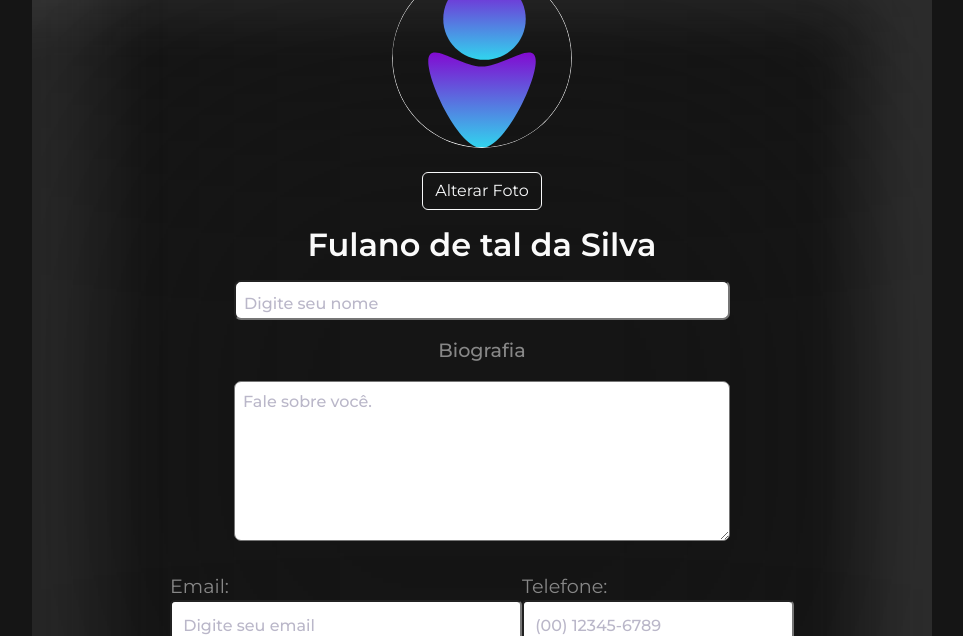
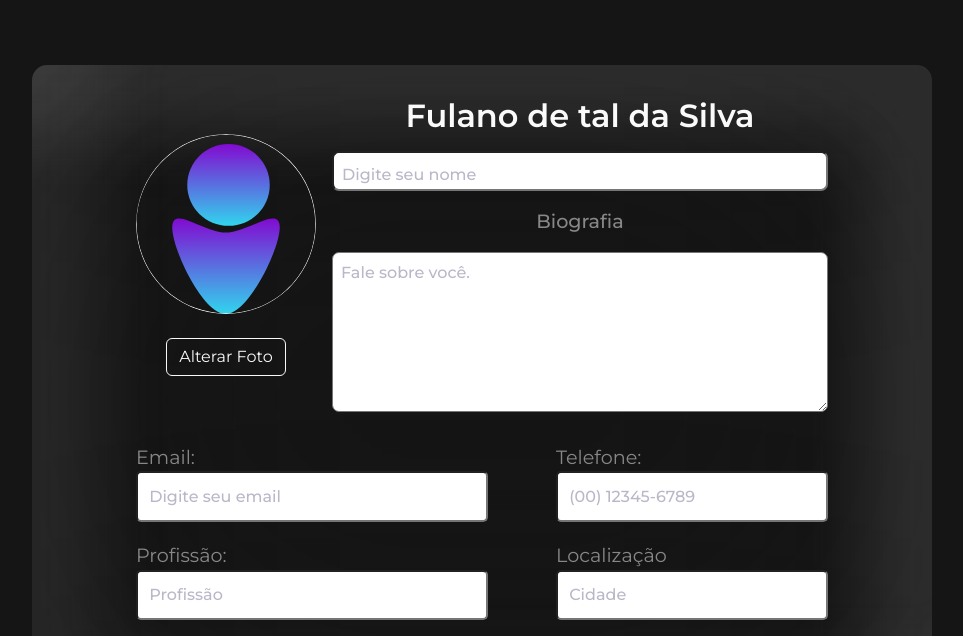
Before and after one commit to ICEI-PUC-Minas-PMV-ADS/pmv-ads-2024-1-e1-proj-web-t6-projeto-portal-ia, a plain HTML site: page codigo-fonte/src/perfil/perfil.html in a window 1280 px wide. Shown: the top 636 px of the page, without its empty margins (158-1121 px from the left). Drawn offline with nearby package versions, Linux system fonts and the light colour scheme.

Commit message:
resolvendo bug

```diff
--- a/codigo-fonte/src/perfil/perfil.css
+++ b/codigo-fonte/src/perfil/perfil.css
@@ -50,7 +50,6 @@ video {
 .perfil {
     padding-bottom: 1.5rem;
     display: flex;
-    flex-direction: column;
     align-items: center;
     gap: 1rem;
 }
@@ -60,6 +59,18 @@ video {
     height: 180px;
     border-radius: 50%;
     object-fit: cover;
+    margin-bottom: 1rem;
+}
+
+
+
+
+.perfil .alterar-foto {
+    display: flex;
+    flex-direction: column;
+    align-items: center;
+
+
 }
 
 #change-photo-btn {
--- a/codigo-fonte/src/perfil/perfil.html
+++ b/codigo-fonte/src/perfil/perfil.html
@@ -19,9 +19,11 @@
         <div class="fundo-vidro">
             <div class="cadastro">
                 <div class="perfil">
+                    <div class="alterar-foto">
                     <img id="avatar" src="../assets/ilustrações/Avatar.svg" alt="Avatar">
                     <input type="file" id="file-input" accept="image/*" style="display: none;">
                     <button id="change-photo-btn" class="btn btn-secundario">Alterar Foto</button>
+                </div>
                     <div class="biografia">
                         <h2 id="nome-display">Fulano de tal da Silva</h2>
                         <input type="text" id="nome" placeholder="Digite seu nome">
```
